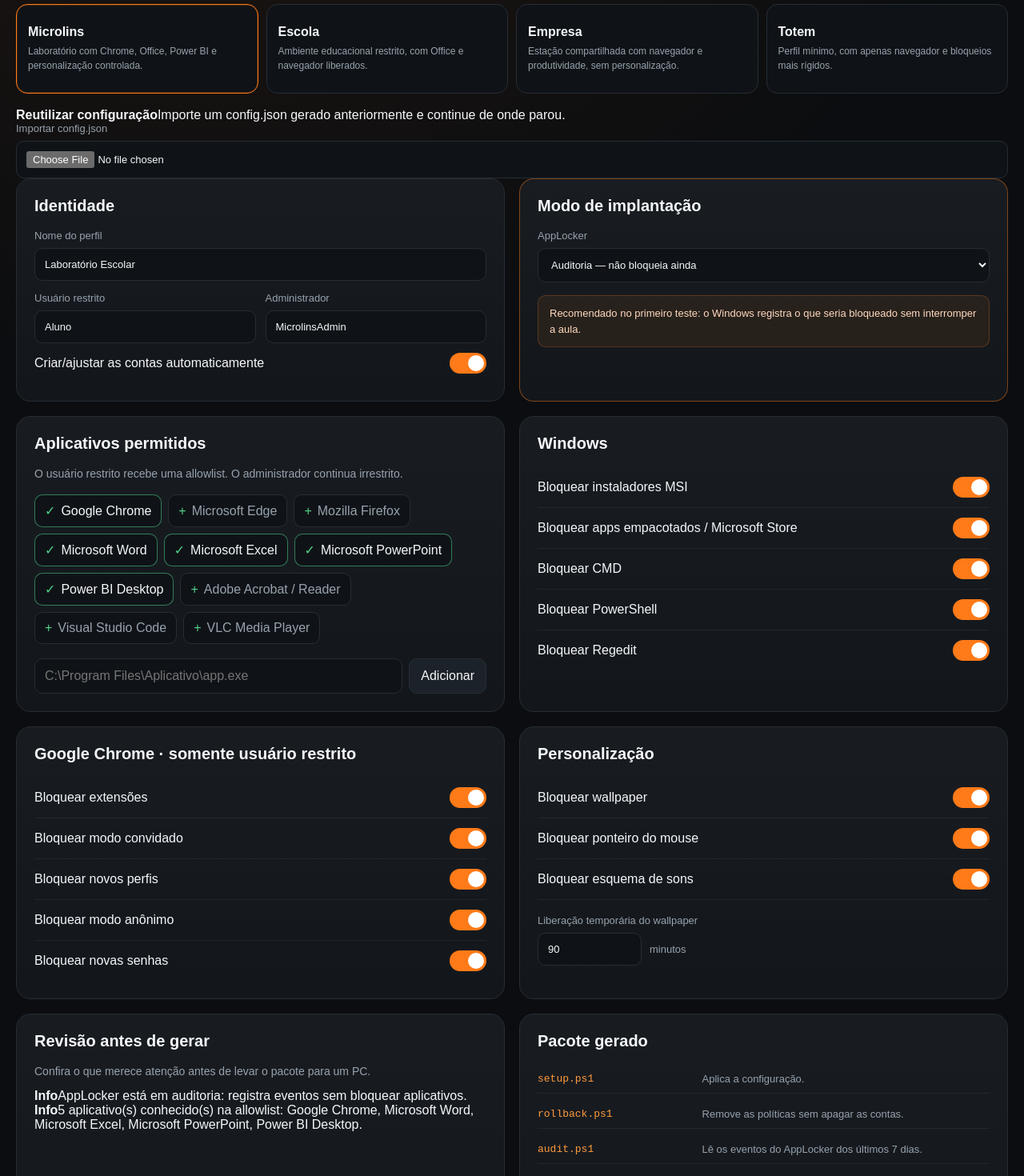
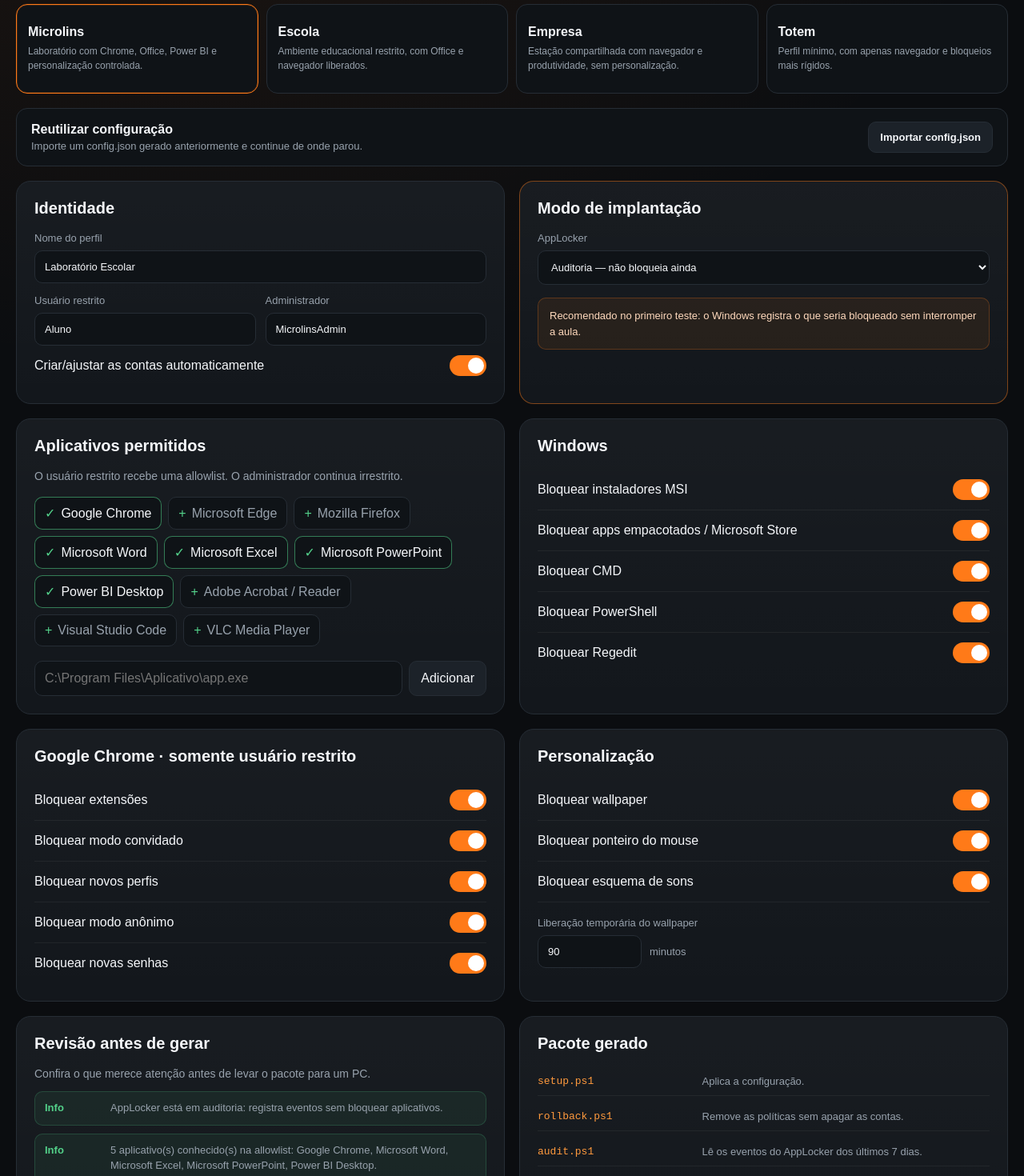
Before and after one commit to krrozino/winlab, a Next.js app: page / in a window 1280 px wide. Shown: the part 420-1890 px from the top of the page at 80% size. Built offline with nearby package versions, Linux system fonts and the light colour scheme.

Commit message:
feat: style import and review panels

```diff
--- a/src/app/globals.css
+++ b/src/app/globals.css
@@ -427,3 +427,102 @@
     padding: 10px 14px;
   }
 }
+
+
+.importBar {
+  display: grid;
+  grid-template-columns: minmax(0, 1fr) auto;
+  align-items: center;
+  gap: 10px 18px;
+  margin-bottom: 18px;
+  padding: 16px 18px;
+  border: 1px solid var(--border);
+  border-radius: 14px;
+  background: var(--panel-2);
+}
+
+.importBar strong,
+.importBar span {
+  display: block;
+}
+
+.importBar span {
+  color: var(--muted);
+  margin-top: 4px;
+  font-size: 13px;
+}
+
+.importButton {
+  display: inline-flex !important;
+  align-items: center;
+  justify-content: center;
+  color: var(--text) !important;
+  background: #1c2229;
+  border: 1px solid var(--border);
+  border-radius: 10px;
+  padding: 11px 14px;
+  cursor: pointer;
+  font-weight: 700;
+}
+
+.importButton input {
+  display: none;
+}
+
+.importStatus {
+  grid-column: 1 / -1;
+  margin: 0;
+  color: var(--accent-2);
+  font-size: 13px;
+}
+
+.reviewList {
+  display: grid;
+  gap: 10px;
+}
+
+.review {
+  display: grid;
+  grid-template-columns: 72px minmax(0, 1fr);
+  gap: 10px;
+  padding: 11px 12px;
+  border-radius: 10px;
+  font-size: 13px;
+  line-height: 1.45;
+}
+
+.review.info {
+  background: rgba(83, 209, 138, 0.07);
+  border: 1px solid rgba(83, 209, 138, 0.2);
+}
+
+.review.warning {
+  background: rgba(255, 204, 102, 0.08);
+  border: 1px solid rgba(255, 204, 102, 0.25);
+}
+
+.review.info strong {
+  color: var(--success);
+}
+
+.review.warning strong {
+  color: var(--warning);
+}
+
+.review span {
+  color: var(--muted);
+}
+
+@media (max-width: 800px) {
+  .importBar {
+    grid-template-columns: 1fr;
+  }
+
+  .importStatus {
+    grid-column: auto;
+  }
+
+  .review {
+    grid-template-columns: 1fr;
+  }
+}
```
